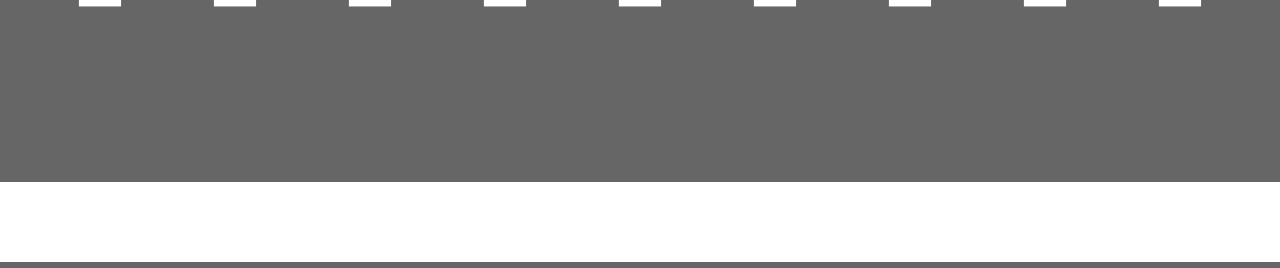
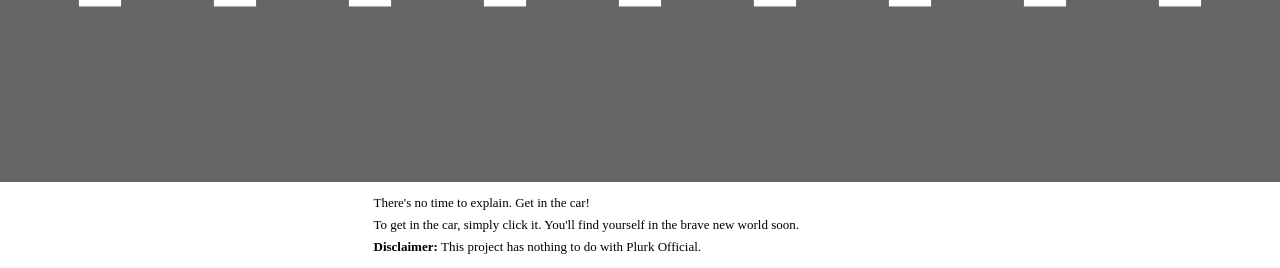
Before and after one commit to azdkj532/old-driver.github.io, a Flask app: page / in a window 1280 px wide. Shown: the part 538-806 px from the top of the page. Run offline with Flask 2, Linux system fonts and the light colour scheme; tables that the repository leaves empty hold one stand-in row (values such as "Sample post").

Commit message:
description of the project

```diff
--- a/templates/index.html
+++ b/templates/index.html
@@ -2,6 +2,7 @@
 <html>
 <head>
   <meta charset="utf-8"/>
+  <meta name="description" content="Experienced driver, you know."/>
   <title>噗浪老司機</title>
   <style>
     * {
@@ -18,6 +19,18 @@
       margin: 0 auto;
       width: 100%;
       position: relative;
+    }
+
+    footer {
+      position: relative;
+      padding: 0.5em;
+      max-width: 42em;
+      margin: 0 auto;
+      line-height: 1.2;
+    }
+
+    footer>p {
+      margin: 0.5em 0;
     }
 
     #lane {
@@ -74,7 +87,11 @@
 <body>
   <header></header>
   <div id="lane"></div>
-  <footer></footer>
+  <footer>
+    <p>There's no time to explain. Get in the car!</p>
+    <p>To get in the car, simply click it. You'll find yourself in the brave new world soon.</p>
+    <p><strong>Disclaimer: </strong>This project has nothing to do with Plurk Official.</p>
+  </footer>
   <script type="text/javascript">
     /* Selectors */
     const $ = s => document.querySelector(s);
```
